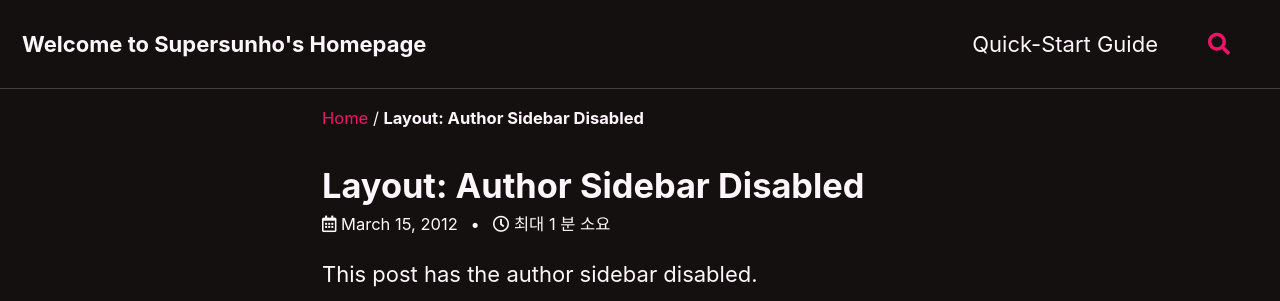
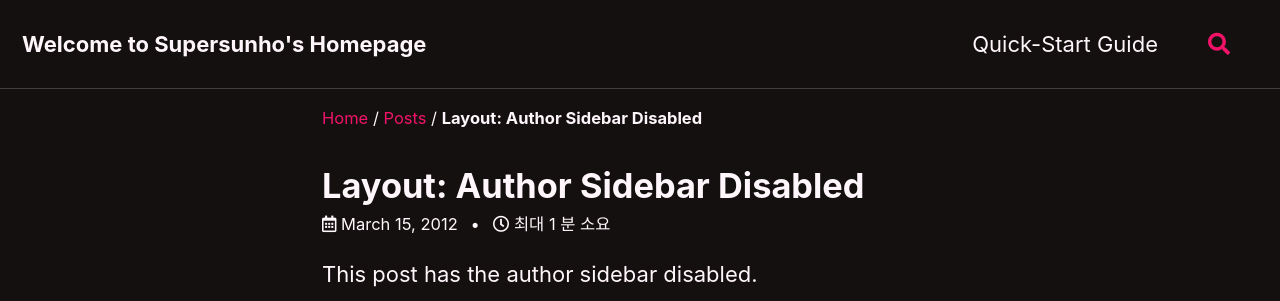
Before and after one commit to supersunho/supersunho.github.io, a Jekyll site: the page built from _posts/2012-03-15-layout-author-sidebar-disabled.md, in a window 1280 px wide. Shown: the top 301 px of the page. Built offline with Jekyll 4.4.1, drawn with Linux system fonts in a browser that asks for light colours; cached includes are drawn as plain includes.

Commit message:
Update Jekyll configuration to refine site settings and enable additional features

```diff
--- a/_config.yml
+++ b/_config.yml
@@ -213,7 +213,7 @@ sass:
     style: compressed # https://sass-lang.com/documentation/file.SASS_REFERENCE.html#output_style
 
 # Outputting
-permalink: /:categories/:title/
+permalink: /posts/:categories/:title/
 paginate: 5 # amount of posts to show
 paginate_path: /page:num/
 timezone: # https://en.wikipedia.org/wiki/List_of_tz_database_time_zones
```
